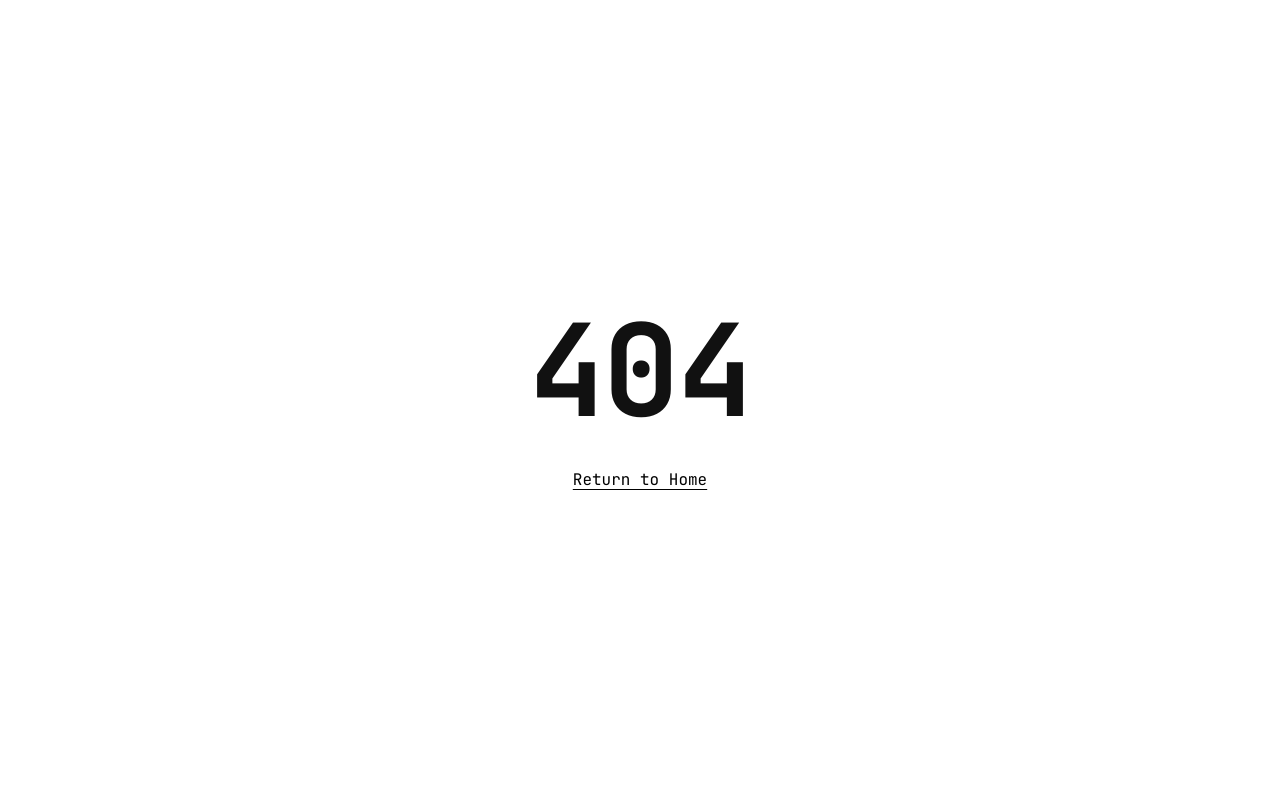
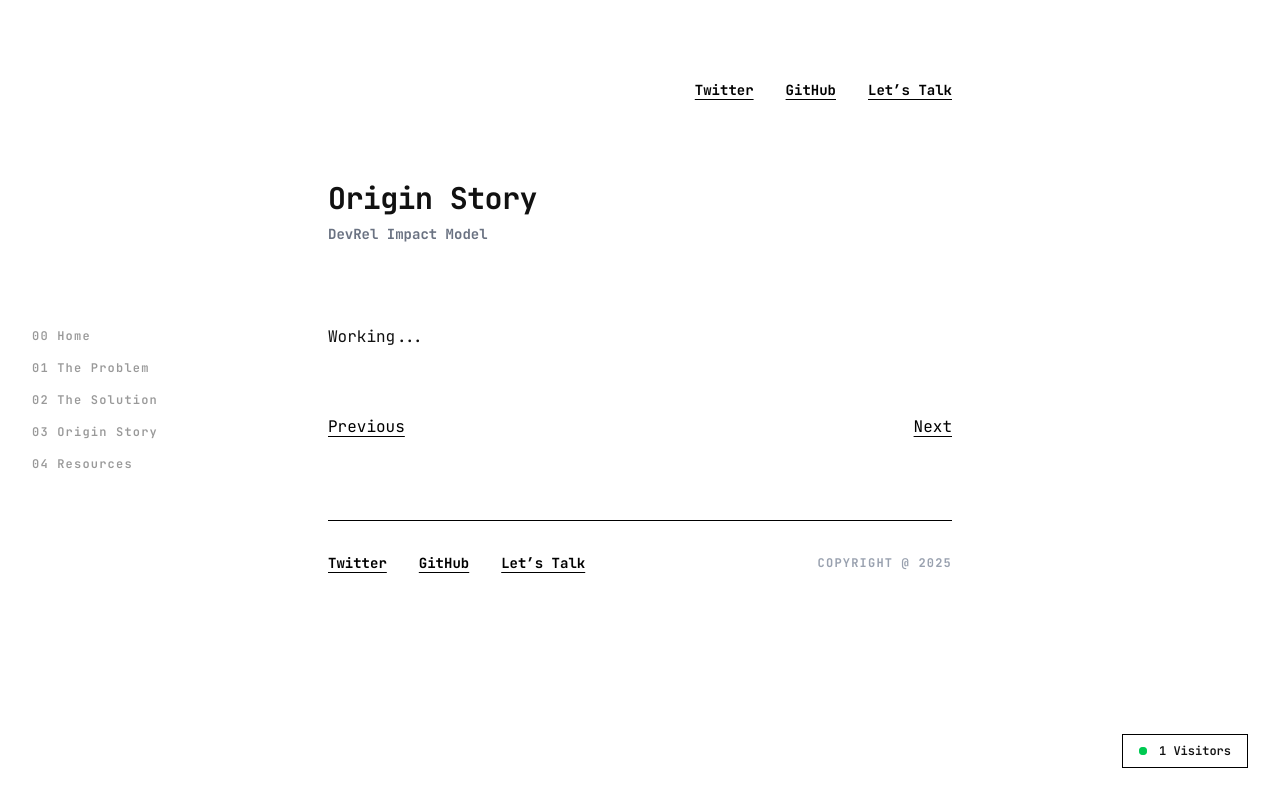
Before and after one commit to implabinash/drim, a SvelteKit app: page /origin in a window 1280 px wide. Before the commit this address had no page. Built offline with nearby package versions, Linux system fonts and the light colour scheme.

Commit message:
feat: add more pages

```diff
--- a/src/lib/components/Pagenav.svelte
+++ b/src/lib/components/Pagenav.svelte
@@ -4,7 +4,7 @@
 
 <div class="flex items-center justify-between">
 	{#if previous}
-		<a href="/{previous}">Previous</a>
+		<a href="/{previous === 'home' ? '' : previous}">Previous</a>
 	{/if}
 
 	{#if next}
--- a/src/lib/components/Sidebar.svelte
+++ b/src/lib/components/Sidebar.svelte
@@ -1,9 +1,18 @@
 <script lang="ts">
 	import { resolve } from "$app/paths";
 
-	import type { NavItem } from "$lib/types/navitems";
+	type NavItem = {
+		id: string;
+		label: string;
+		number: string;
+	};
 
-	let { navItems }: { navItems: NavItem[] } = $props();
+	const navItems: NavItem[] = [
+		{ id: "problem", label: "The Problem", number: "01" },
+		{ id: "solution", label: "The Solution", number: "02" },
+		{ id: "origin", label: "Origin Story", number: "03" },
+		{ id: "resources", label: "Resources", number: "04" }
+	];
 </script>
 
 <nav class="fixed top-1/2 left-8 z-50 hidden -translate-y-1/2 xl:block">
@@ -20,7 +29,7 @@
 		{#each navItems as navItem (navItem.id)}
 			<li>
 				<a
-					href={`#${navItem.id}`}
+					href={`/${navItem.id}`}
 					class="flex items-center gap-3 no-underline! opacity-40 transition-opacity duration-300 hover:bg-white! hover:opacity-100"
 				>
 					<span class="text-xs font-semibold tracking-widest text-black"
--- a/src/lib/types/navitems.d.ts
+++ /dev/null
@@ -1,5 +0,0 @@
-export type NavItem = {
-	id: string;
-	label: string;
-	number: string;
-};
--- a/src/routes/+page.svelte
+++ b/src/routes/+page.svelte
@@ -1,18 +1,9 @@
 <script lang="ts">
-	import type { NavItem } from "$lib/types/navitems";
-
 	import Sidebar from "$lib/components/Sidebar.svelte";
 	import Pagenav from "$lib/components/Pagenav.svelte";
 	import Visitor from "$lib/components/Visitor.svelte";
 	import Footer from "$lib/components/Footer.svelte";
 	import Navbar from "$lib/components/Navbar.svelte";
-
-	const navItems: NavItem[] = [
-		// { id: "problem", label: "The Problem", number: "01" },
-		// { id: "solution", label: "The Solution", number: "02" },
-		// { id: "origin", label: "Origin Story", number: "03" },
-		// { id: "resources", label: "Resources", number: "04" }
-	];
 </script>
 
 <svelte:head>
@@ -21,7 +12,7 @@
 </svelte:head>
 
 <section class="mx-auto max-w-2xl px-6 py-20 text-base sm:text-lg">
-	<Sidebar {navItems} />
+	<Sidebar />
 
 	<Navbar />
 
@@ -31,7 +22,7 @@
 	</header>
 
 	<main class="space-y-16 text-base leading-relaxed">
-		<section id="problem" class="scroll-mt-24">
+		<section class="scroll-mt-24">
 			<h2 class="mb-6 text-xs font-bold tracking-widest text-gray-400 uppercase">
 				01. The Problem
 			</h2>
@@ -48,7 +39,7 @@
 			</p>
 		</section>
 
-		<section id="origin" class="scroll-mt-24">
+		<section class="scroll-mt-24">
 			<h2 class="mb-6 text-xs font-bold tracking-widest text-gray-400 uppercase">
 				02. Origin Story
 			</h2>
--- /dev/null
+++ b/src/routes/origin/+page.svelte
@@ -0,0 +1,40 @@
+<script lang="ts">
+	import Pagenav from "$lib/components/Pagenav.svelte";
+	import Visitor from "$lib/components/Visitor.svelte";
+	import Sidebar from "$lib/components/Sidebar.svelte";
+	import Navbar from "$lib/components/Navbar.svelte";
+	import Footer from "$lib/components/Footer.svelte";
+</script>
+
+<section class="mx-auto max-w-2xl px-6 py-20 text-base sm:text-lg">
+	<Sidebar />
+
+	<Navbar />
+
+	<header class="mb-20">
+		<h1 class="mb-2 text-3xl font-bold">Origin Story</h1>
+		<div class="text-sm font-bold text-gray-500">DevRel Impact Model</div>
+	</header>
+
+	<main class="space-y-16 text-base leading-relaxed">
+		<section>
+			<p>Working...</p>
+		</section>
+
+		<Pagenav previous="solution" next="resources" />
+	</main>
+
+	<Footer />
+	<Visitor />
+</section>
+
+<style>
+	h2 {
+		margin-bottom: 1.5rem;
+		font-size: 0.75rem;
+		font-weight: 700;
+		letter-spacing: 0.1em;
+		color: #9ca3af;
+		text-transform: uppercase;
+	}
+</style>
--- /dev/null
+++ b/src/routes/problem/+page.svelte
@@ -0,0 +1,40 @@
+<script lang="ts">
+	import Pagenav from "$lib/components/Pagenav.svelte";
+	import Sidebar from "$lib/components/Sidebar.svelte";
+	import Visitor from "$lib/components/Visitor.svelte";
+	import Navbar from "$lib/components/Navbar.svelte";
+	import Footer from "$lib/components/Footer.svelte";
+</script>
+
+<section class="mx-auto max-w-2xl px-6 py-20 text-base sm:text-lg">
+	<Sidebar />
+
+	<Navbar />
+
+	<header class="mb-20">
+		<h1 class="mb-2 text-3xl font-bold">The Problem</h1>
+		<div class="text-sm font-bold text-gray-500">DevRel Impact Model</div>
+	</header>
+
+	<main class="space-y-16 text-base leading-relaxed">
+		<section>
+			<p>Working...</p>
+		</section>
+
+		<Pagenav previous="home" next="solution" />
+	</main>
+
+	<Footer />
+	<Visitor />
+</section>
+
+<style>
+	h2 {
+		margin-bottom: 1.5rem;
+		font-size: 0.75rem;
+		font-weight: 700;
+		letter-spacing: 0.1em;
+		color: #9ca3af;
+		text-transform: uppercase;
+	}
+</style>
--- /dev/null
+++ b/src/routes/resources/+page.svelte
@@ -0,0 +1,40 @@
+<script lang="ts">
+	import Pagenav from "$lib/components/Pagenav.svelte";
+	import Sidebar from "$lib/components/Sidebar.svelte";
+	import Visitor from "$lib/components/Visitor.svelte";
+	import Navbar from "$lib/components/Navbar.svelte";
+	import Footer from "$lib/components/Footer.svelte";
+</script>
+
+<section class="mx-auto max-w-2xl px-6 py-20 text-base sm:text-lg">
+	<Sidebar />
+
+	<Navbar />
+
+	<header class="mb-20">
+		<h1 class="mb-2 text-3xl font-bold">Resources</h1>
+		<div class="text-sm font-bold text-gray-500">DevRel Impact Model</div>
+	</header>
+
+	<main class="space-y-16 text-base leading-relaxed">
+		<section>
+			<p>Working...</p>
+		</section>
+
+		<Pagenav previous="origin" />
+	</main>
+
+	<Footer />
+	<Visitor />
+</section>
+
+<style>
+	h2 {
+		margin-bottom: 1.5rem;
+		font-size: 0.75rem;
+		font-weight: 700;
+		letter-spacing: 0.1em;
+		color: #9ca3af;
+		text-transform: uppercase;
+	}
+</style>
--- /dev/null
+++ b/src/routes/solution/+page.svelte
@@ -0,0 +1,40 @@
+<script lang="ts">
+	import Pagenav from "$lib/components/Pagenav.svelte";
+	import Sidebar from "$lib/components/Sidebar.svelte";
+	import Visitor from "$lib/components/Visitor.svelte";
+	import Footer from "$lib/components/Footer.svelte";
+	import Navbar from "$lib/components/Navbar.svelte";
+</script>
+
+<section class="mx-auto max-w-2xl px-6 py-20 text-base sm:text-lg">
+	<Sidebar />
+
+	<Navbar />
+
+	<header class="mb-20">
+		<h1 class="mb-2 text-3xl font-bold">The Solution</h1>
+		<div class="text-sm font-bold text-gray-500">DevRel Impact Model</div>
+	</header>
+
+	<main class="space-y-16 text-base leading-relaxed">
+		<section>
+			<p>Working...</p>
+		</section>
+
+		<Pagenav previous="problem" next="origin" />
+	</main>
+
+	<Footer />
+	<Visitor />
+</section>
+
+<style>
+	h2 {
+		margin-bottom: 1.5rem;
+		font-size: 0.75rem;
+		font-weight: 700;
+		letter-spacing: 0.1em;
+		color: #9ca3af;
+		text-transform: uppercase;
+	}
+</style>
```
